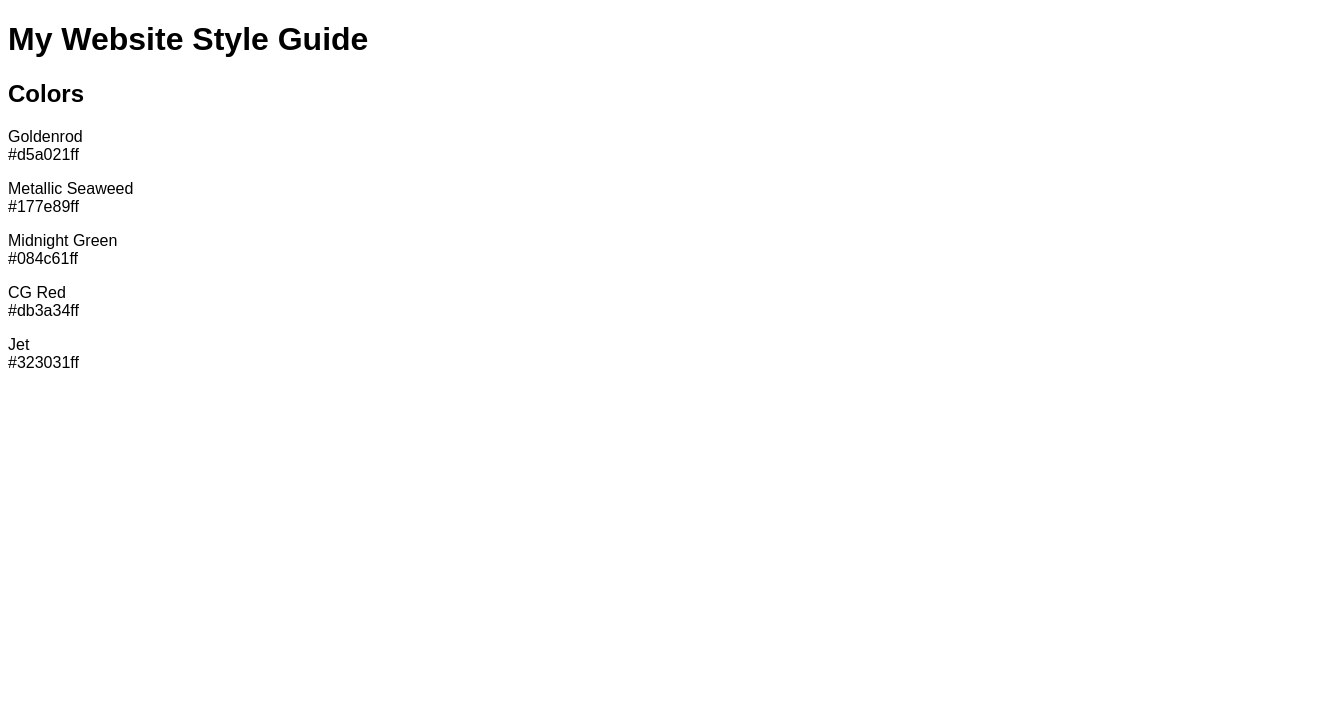
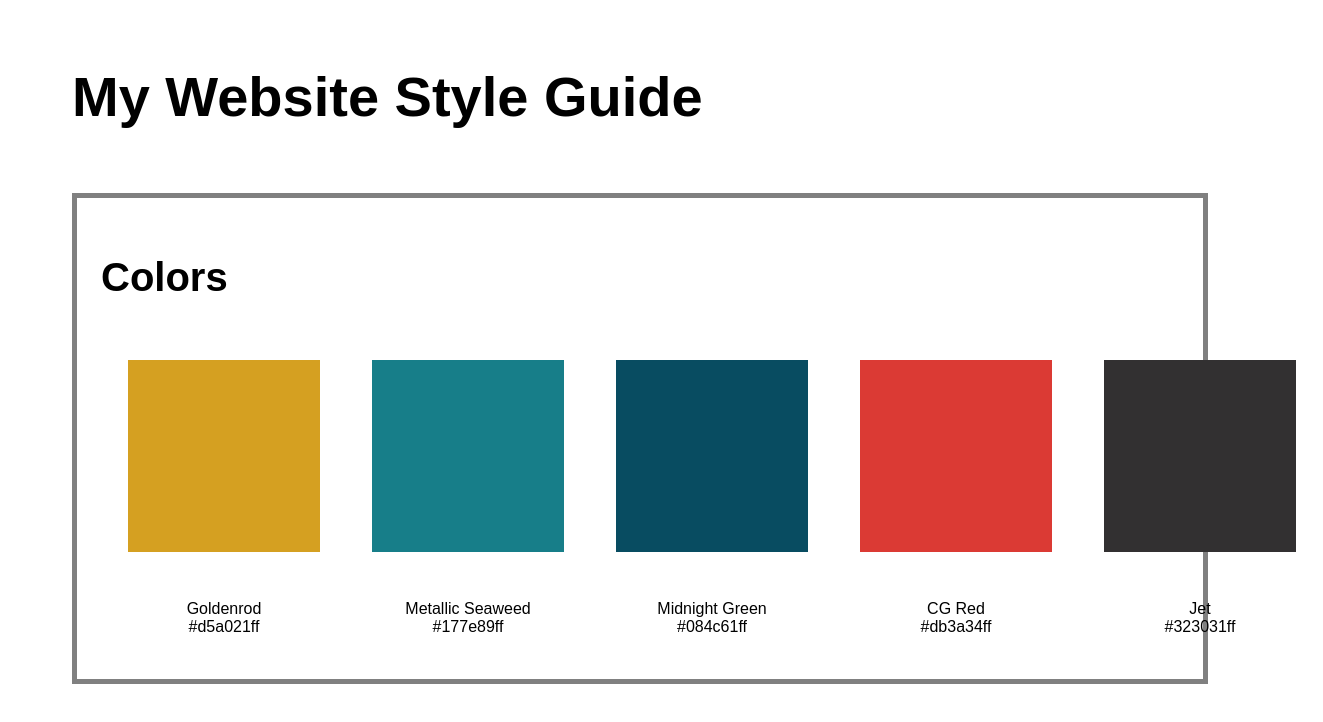
Before and after one commit to JayP-TA/web_style_guide, a plain HTML site: page index.html in a window 1280 px wide. Shown: the whole page, 1323 px wide, since content can reach past the window. Drawn offline with Linux system fonts and the light colour scheme.

Commit message:
Updates color section to table format

```diff
--- a/index.html
+++ b/index.html
@@ -2,31 +2,30 @@
 <html>
   <head>
     <title>Web Style Guide</title>
-        <link href="resources/css/styles.css" rel="stylesheet"/>
+    <link href="resources/css/styles.css" rel="stylesheet" />
   </head>
   <body>
     <header>
       <h1>My Website Style Guide</h1>
     </header>
-        <div>
-            <h2>
-                Colors
-            </h2>
-            <div class="container">
-                <p class="colorDesc">Goldenrod<br>#d5a021ff</p>
-            </div>
-            <div class="container">
-                <p class="colorDesc">Metallic Seaweed<br>#177e89ff</p>
-            </div>
-            <div class="container">
-                <p class="colorDesc">Midnight Green<br>#084c61ff</p>
-            </div>
-            <div class="container">
-                <p class="colorDesc">CG Red<br>#db3a34ff</p>
-            </div>
-            <div class="container">
-                <p class="colorDesc">Jet<br>#323031ff</p>
-            </div>
+    <div class="cont">
+      <h2>Colors</h2>
+      <table>
+        <tr>
+          <td><div class="container-color" id="goldenrod"></div></td>
+          <td><div class="container-color" id="seaweed"></div></td>
+          <td><div class="container-color" id="mgreen"></div></td>
+          <td><div class="container-color" id="cgred"></div></td>
+          <td><div class="container-color" id="jet"></div></td>
+        </tr>
+        <tr>
+          <td><p class="colorDesc">Goldenrod<br />#d5a021ff</p></td>
+          <td><p class="colorDesc">Metallic Seaweed<br />#177e89ff</p></td>
+          <td><p class="colorDesc">Midnight Green<br />#084c61ff</p></td>
+          <td><p class="colorDesc">CG Red<br />#db3a34ff</p></td>
+          <td><p class="colorDesc">Jet<br />#323031ff</p></td>
+        </tr>
+      </table>
     </div>
   </body>
 </html>
--- a/resources/css/styles.css
+++ b/resources/css/styles.css
@@ -5,10 +5,60 @@
 --cg-red: #db3a34ff;
 --jet: #323031ff;
 */
+h1 {
+    font-size: 3.5em;
+}
+
+h2 {
+    font-size: 2.5em;
+}
+
+header {
+    margin: 4em;
+}
 body {
     font-family: Arial, Helvetica, sans-serif;
+}
+
+div.cont {
+    border: 5px solid grey;
+    margin: 1.5em 4em;
+    padding: 1.5em;
+}
+
+div .container-color {
+    box-sizing: border-box;
+    display: inline-block;
+    margin: auto;
+    height: 12em;
+    width: 12em;
+    margin: 1.5em;
+}
+
+td {
+    text-align: center;
 }
 
 p .color {
     text-align: center;
 }
+
+#goldenrod {
+    background-color: #d5a021ff;
+}
+
+#seaweed {
+    background-color: #177e89ff;
+}
+
+#mgreen {
+    background-color: #084c61ff;
+}
+
+#cgred {
+    background-color: #db3a34ff;
+}
+
+#jet {
+    background-color: #323031ff;
+}
```
Lines whose indentation alone changed are shown as unchanged.
